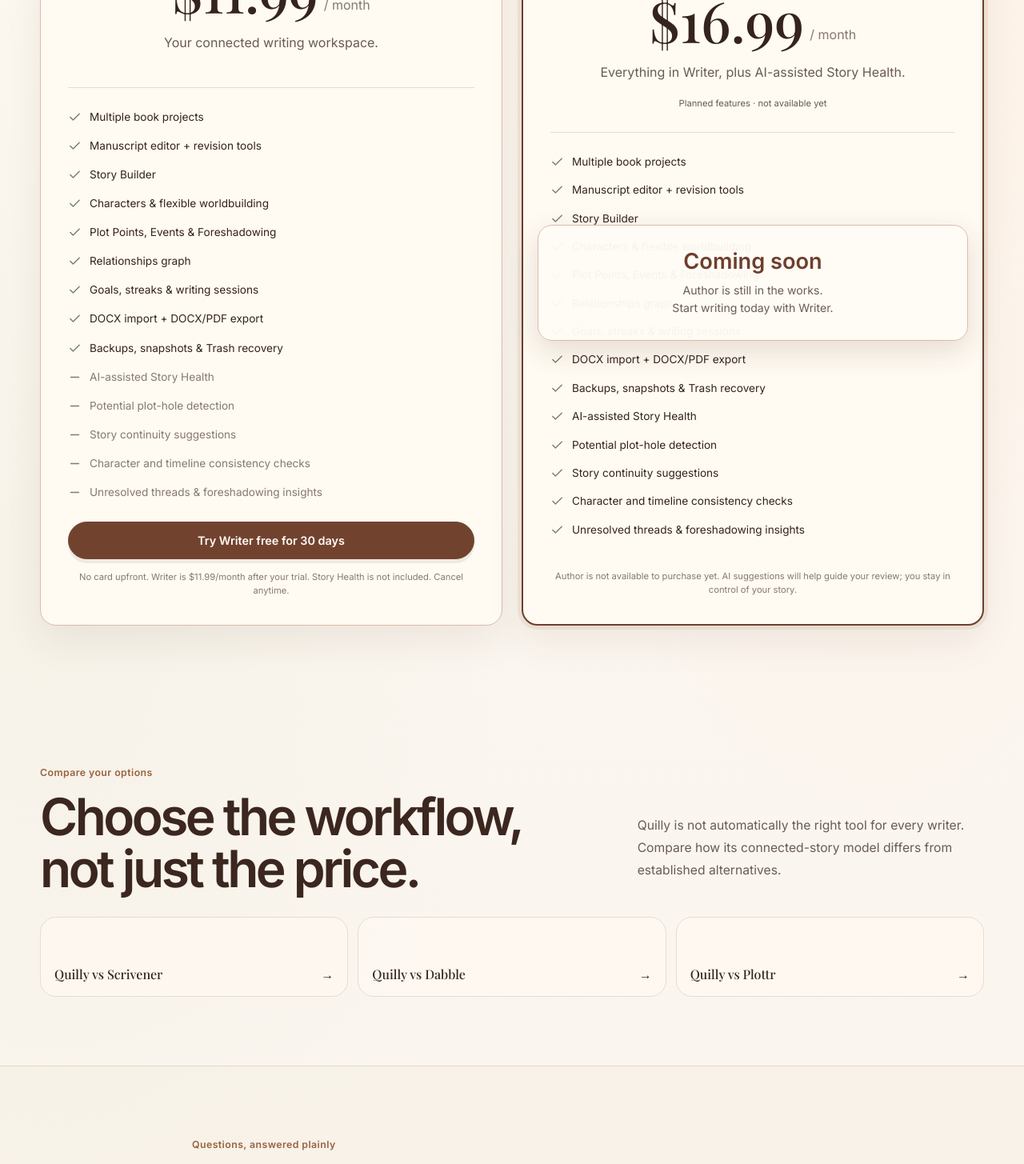
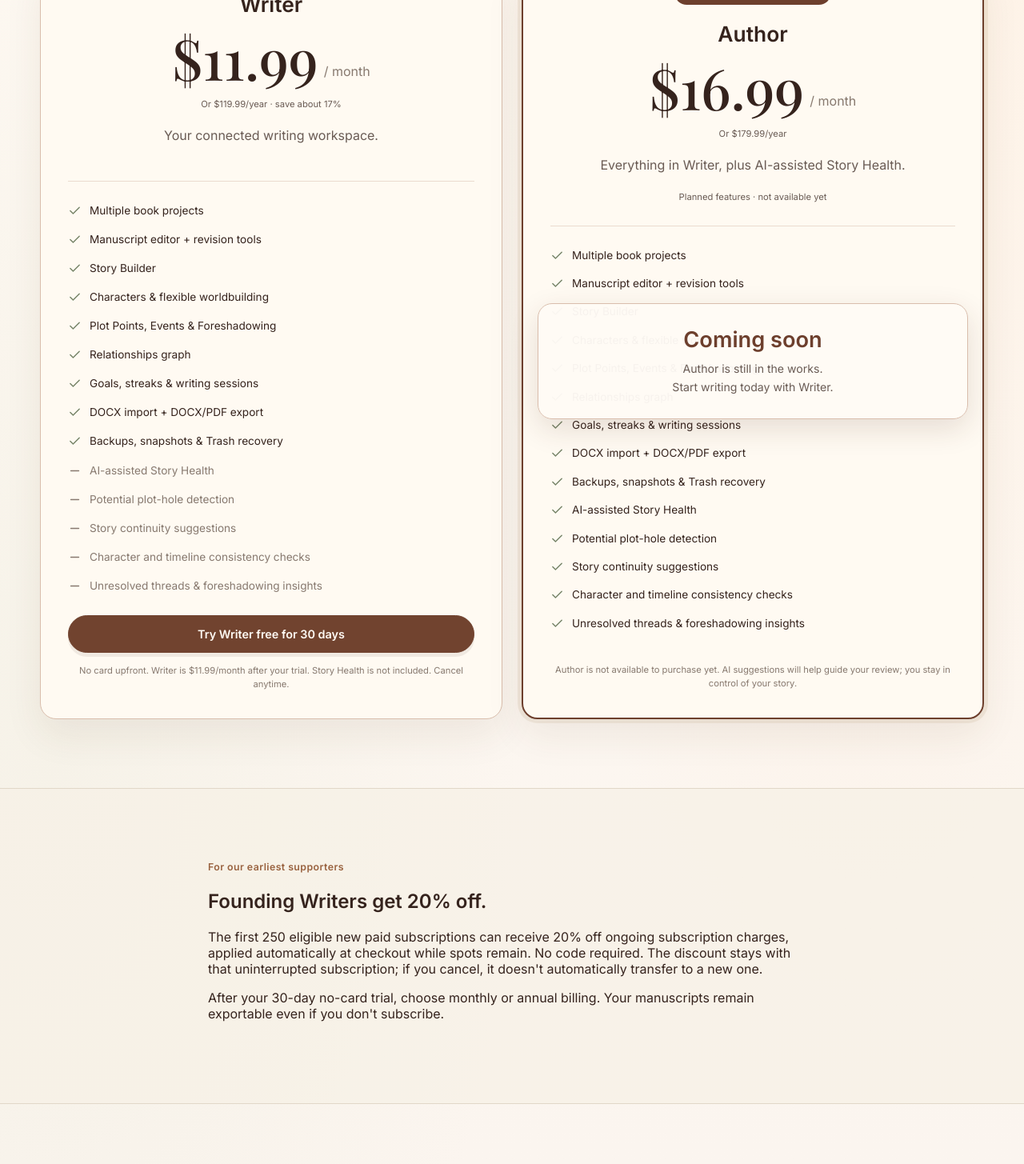
Before and after one commit to mhanna50/Bookworm-Site, a Next.js app: page /pricing in a window 1280 px wide. Shown: the part 760-2215 px from the top of the page at 80% size. Built offline with nearby package versions, Linux system fonts and the light colour scheme; no server answers.

Commit message:
Advertise annual prices and capped founding offer transparently

```diff
--- a/app/pricing/page.tsx
+++ b/app/pricing/page.tsx
@@ -13,6 +13,7 @@ export default function PricingPage() {
           <span className="eyebrow">Simple pricing</span>
           <h1>Try Quilly <em>free for 30 days.</em></h1>
           <p>No credit card required. Explore Writer’s writing and planning tools, then continue for $11.99/month. Author is coming soon at $16.99/month with AI-assisted Story Health. Story Health is not included in Writer or the free trial.</p>
+          <p className="fine-print">Prefer a yearly plan? Writer is $119.99/year (about 17% less than paying monthly). Author is planned at $179.99/year once launched.</p>
           <div className="trial-callout" role="note" aria-label="Quilly trial terms">
             <strong>30 days free</strong>
             <span>No credit card required</span>
@@ -25,13 +26,14 @@ export default function PricingPage() {
       <section className="section pricing-section">
         <div className="site-container pricing-wrap">
           {([
-            { name: "Writer", price: "11.99", author: false, description: "Your connected writing workspace." },
-            { name: "Author", price: "16.99", author: true, description: "Everything in Writer, plus AI-assisted Story Health." },
+            { name: "Writer", price: "11.99", annual: "119.99", author: false, description: "Your connected writing workspace." },
+            { name: "Author", price: "16.99", annual: "179.99", author: true, description: "Everything in Writer, plus AI-assisted Story Health." },
           ]).map(plan => <article className={`price-card plan-card ${plan.author ? "plan-card-author" : ""}`} key={plan.name} aria-labelledby={`plan-${plan.name}`}>
             {plan.author && <span className="plan-highlight"><Sparkles size={14} aria-hidden="true" /> More insight for your story</span>}
             <div className="price-card-top">
               <h2 id={`plan-${plan.name}`} className="plan-name">{plan.name}</h2>
               <div className="price"><strong>${plan.price}</strong><span>/ month</span></div>
+              <p className="fine-print">Or ${plan.annual}/year{!plan.author && " · save about 17%"}</p>
               <p>{plan.description}</p>
               {plan.author && <p className="fine-print">Planned features · not available yet</p>}
             </div>
@@ -62,6 +64,15 @@ export default function PricingPage() {
         </div>
       </section>
 
+      <section className="section section-paper">
+        <div className="site-container narrow">
+          <span className="eyebrow">For our earliest supporters</span>
+          <h2>Founding Writers get 20% off.</h2>
+          <p>The first 250 eligible new paid subscriptions can receive 20% off ongoing subscription charges, applied automatically at checkout while spots remain. No code required. The discount stays with that uninterrupted subscription; if you cancel, it doesn't automatically transfer to a new one.</p>
+          <p>After your 30-day no-card trial, choose monthly or annual billing. Your manuscripts remain exportable even if you don't subscribe.</p>
+        </div>
+      </section>
+
       <section className="section">
         <div className="site-container">
           <div className="section-heading split-heading">
```
